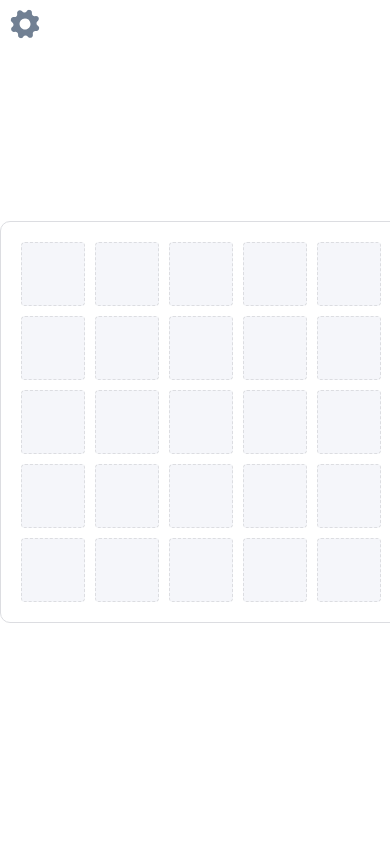
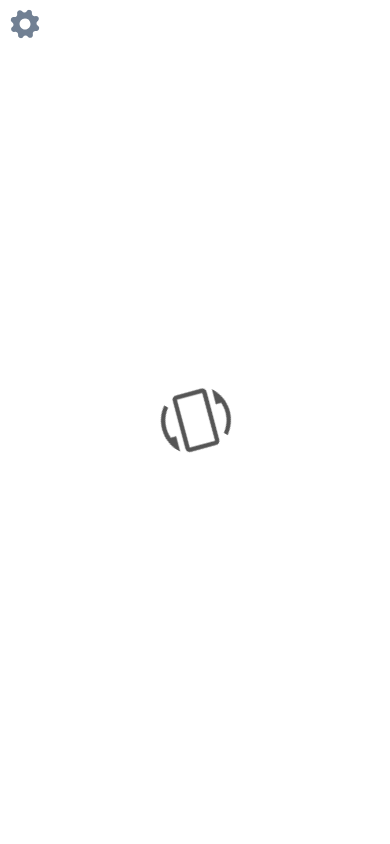
Before and after one commit to LucasSonego/Posicao-Numerica, a React (Create React App) app: page / in a window 390 px wide. Shown: the top 844 px of the page. Built offline with nearby package versions, Linux system fonts and the light colour scheme.

Commit message:
:sparkles: feat: Modo landscape para o usuário em mobile

```diff
--- a/public/index.html
+++ b/public/index.html
@@ -5,7 +5,7 @@
     <link rel="icon" href="%PUBLIC_URL%/favicon.ico" />
     <meta
       name="viewport"
-      content="width=device-width, initial-scale=1, maximum-scale=1.0, minimum-scale=1.0, user-scalable=0"
+      content="width=device-width, initial-scale=1, maximum-scale=1.0, minimum-scale=1.0"
     />
     <meta name="theme-color" content="#000000" />
     <meta name="description" content="Tabuleiro do Método Liquen" />
--- a/src/App.js
+++ b/src/App.js
@@ -1,9 +1,9 @@
 import React, { useEffect, useState } from "react";
 import { DragDropContext } from "react-beautiful-dnd";
-import { MdRefresh } from "react-icons/md";
+import { MdRefresh, MdScreenRotation } from "react-icons/md";
 import { BsFillGearFill } from "react-icons/bs";
 
-import { Container } from "./styles";
+import { Container, Rotate } from "./styles";
 import { gridStyles } from "./globalStyles/gridStyles";
 import Controls from "./components/Controls";
 import SpareNumbersContainer from "./components/SpareNumbersContainer";
@@ -90,6 +90,12 @@ function App() {
   }
 
   return (
+    <>
+      <Rotate>
+        <div className="icon">
+          <MdScreenRotation />
+        </div>
+      </Rotate>
       <Container largeScreen={window.screen.availWidth > 1400}>
         <Controls
           clearGrid={clearGrid}
@@ -99,7 +105,9 @@ function App() {
           setShowMistakes={setShowMistakes}
           expanded={showOptions}
           setExpanded={setShowOptions}
-        time={startTime && endTime && formatTime((endTime - startTime) / 1000)}
+          time={
+            startTime && endTime && formatTime((endTime - startTime) / 1000)
+          }
         />
         <Modal visible={allSlotsCorrect} hide={() => setAllSlotsCorrect(false)}>
           <div className="modal-content">
@@ -175,6 +183,7 @@ function App() {
           </DragDropContext>
         </div>
       </Container>
+    </>
   );
 }
 
--- a/src/styles.js
+++ b/src/styles.js
@@ -1,6 +1,45 @@
 import styled, { css } from "styled-components";
 
+export const Rotate = styled.div`
+  @media screen and (orientation: landscape) {
+    display: none;
+  }
+
+  @keyframes rotate {
+    0% {
+      transform: rotate(45deg);
+    }
+    70% {
+      transform: rotate(-45deg);
+    }
+    100% {
+      transform: rotate(45deg);
+    }
+  }
+
+  display: flex;
+  height: 100vh;
+  width: 100vw;
+  align-items: center;
+  justify-content: center;
+
+  .icon {
+    width: min-content;
+    animation: rotate 2s infinite;
+  }
+
+  svg {
+    height: 70px;
+    width: 70px;
+    color: #555;
+  }
+`;
+
 export const Container = styled.div`
+  @media screen and (max-device-width: 640px) and (orientation: portrait) {
+    display: none;
+  }
+
   .application {
     display: flex;
     align-items: center;
```
Lines whose indentation alone changed are shown as unchanged.
